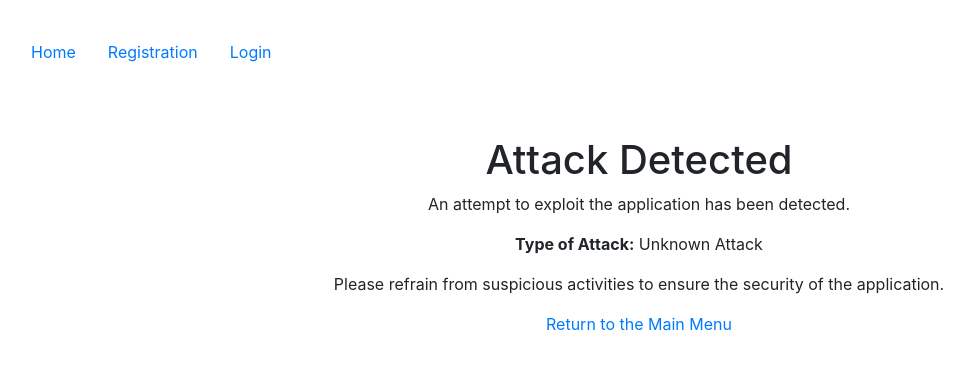
After one commit to DanielSmith05/csc2031-coursework, a Flask app: page /error in a window 1280 px wide. The commit adds this page. Shown: the top 370 px of the page, without its empty margins (1-975 px from the left). Run offline with Flask 3, Linux system fonts and the light colour scheme; some libraries are stand-ins or nearby versions.

Commit message:
implemented exercise 21

```diff
--- a/Templates/accounts/account.html
+++ b/Templates/accounts/account.html
@@ -19,14 +19,14 @@
             {% for post in current_user.posts %}
             <div class="card mb-3">
                 <div class="card-header bg-dark text-white">
-                    <h3>{{ post.title }}</h3>
+                    <h3>{{ post.decrypted_title }}</h3>
                     <small>
                         Posted by {{ post.user.firstname }} {{ post.user.lastname }}
                         on {{ post.created.strftime('%Y-%m-%d %H:%M:%S') }}
                     </small>
                 </div>
                 <div class="card-body">
-                    <p>{{ post.body }}</p>
+                    <p>{{ post.decrypted_body }}</p>
                 </div>
 
                 <div class="card-footer">
--- /dev/null
+++ b/Templates/errors/Attack.html
@@ -0,0 +1,11 @@
+{% extends "base.html" %}
+
+{% block content %}
+  <div class="error-message">
+    <h1>Attack Detected</h1>
+    <p>An attempt to exploit the application has been detected.</p>
+    <p><strong>Type of Attack:</strong> {{ attack_type }}</p>
+    <p>Please refrain from suspicious activities to ensure the security of the application.</p>
+    <p><a href="{{ url_for('index') }}">Return to the Main Menu</a></p>
+  </div>
+{% endblock %}
--- a/Templates/errors/error.html
+++ b/Templates/errors/error.html
@@ -4,5 +4,6 @@
   <div class="error-message">
     <h1>{{ error_code }} - {{ error_message }}</h1>
     <p>{{ description }}</p>
+    <p><a href="{{ url_for('index') }}">Return to the Main Menu</a></p>
   </div>
 {% endblock %}
--- a/accounts/views.py
+++ b/accounts/views.py
@@ -64,7 +64,7 @@ def registration():
                 return render_template('accounts/registration.html', form=form)
 
             hashed_password = bcrypt.generate_password_hash(form.password.data).decode('utf-8')
-            salt = base64.urlsafe_b64encode(secrets.token_bytes(32)).decode()
+            salt = base64.urlsafe_b64encode(secrets.token_bytes(32)).decode()[:32]
             new_user = User(email=form.email.data,
                             firstname=form.firstname.data,
                             lastname=form.lastname.data,
@@ -151,7 +151,7 @@ def login():
             flash('Login successful!', 'success')
             session.pop('failed_attempts', None)
 
-            login_user(user)
+            login_user(user, remember=False)
 
 
             if user.role == 'end_user':
--- a/app.py
+++ b/app.py
@@ -1,8 +1,27 @@
 from config import app
-from flask import render_template
+from flask import render_template, request, url_for, redirect
 from werkzeug.exceptions import TooManyRequests
 
+# Define attack indicators
+ATTACK_PATTERNS = {
+    "SQL Injection": ["union", "select", "insert", "drop", "alter", ";", "`", "'"],
+    "XSS": ["<script>", "<iframe>", "%3Cscript%3E", "%3Ciframe%3E"],
+    "Path Traversal": ["../", "..", "%2e%2e%2f", "%2e%2e/", "..%2f"],
+}
 
+@app.before_request
+def detect_attack():
+    # Check the path and query string for attack patterns
+    request_data = f"{request.path} {request.query_string.decode()}"
+    for attack_type, patterns in ATTACK_PATTERNS.items():
+        if any(pattern in request_data.lower() for pattern in patterns):
+            return redirect(url_for("error", attack_type=attack_type))
+    return None
+
+@app.route('/error')
+def error():
+    attack_type = request.args.get('attack_type', 'Unknown Attack')
+    return render_template('errors/Attack.html', attack_type=attack_type)
 @app.route('/')
 def index():
     return render_template('home/index.html')
@@ -31,5 +50,7 @@ def not_implemented(error):
     return render_template('errors/error.html', error_code=501, error_message="Not Implemented",
                            description="The server does not recognize the request method or lacks the ability to fulfill it."), 501
 
+
+
 if __name__ == '__main__':
     app.run()
--- a/requirements.txt
+++ b/requirements.txt
@@ -18,6 +18,6 @@ flask-qrcode
 flask-bcrypt
 WTForms
 
-
+python-dotenv
 pyotp
 cryptography
```
Also changed, not shown: config.py (+19 -14 lines), posts/views.py (+19 -6 lines), 1 other file.
